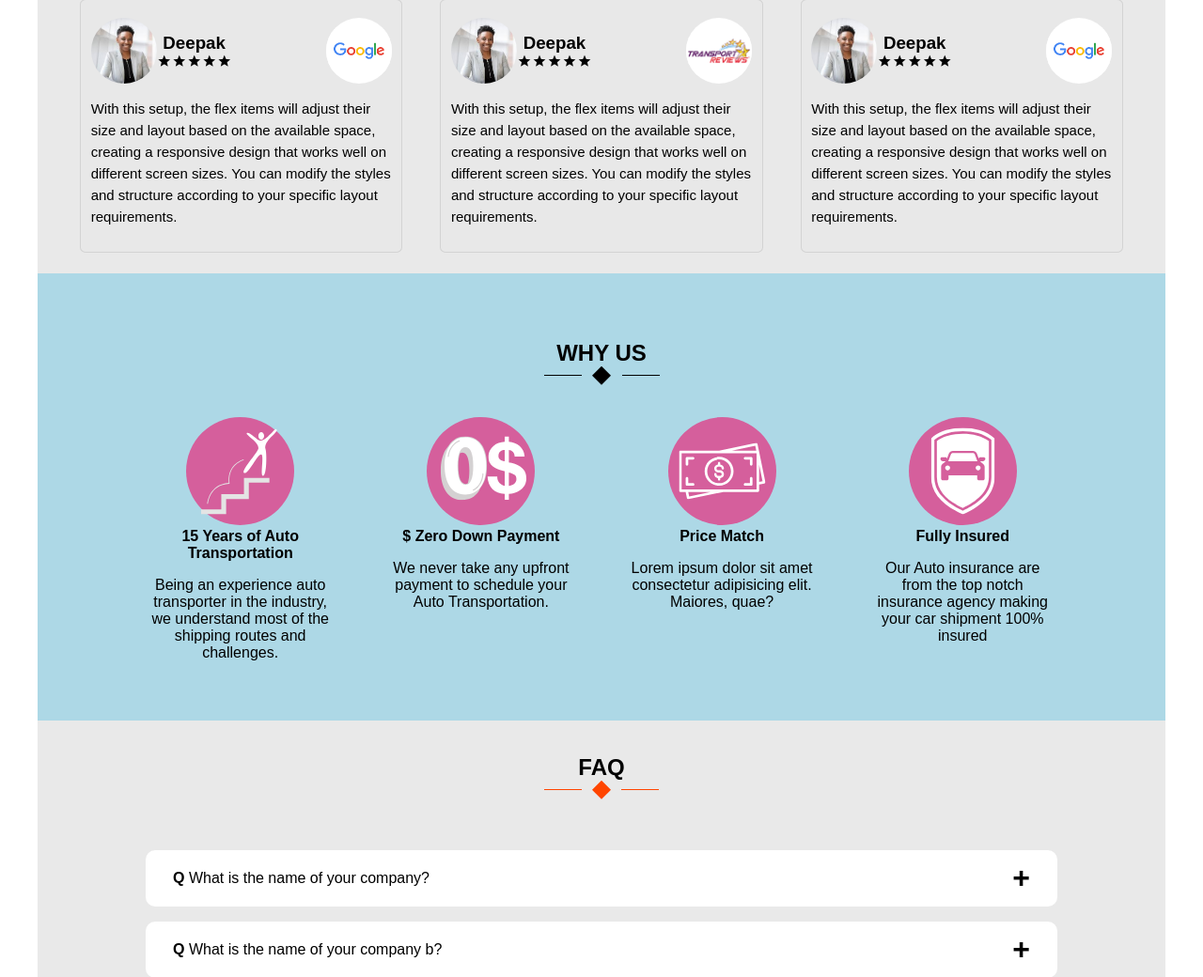
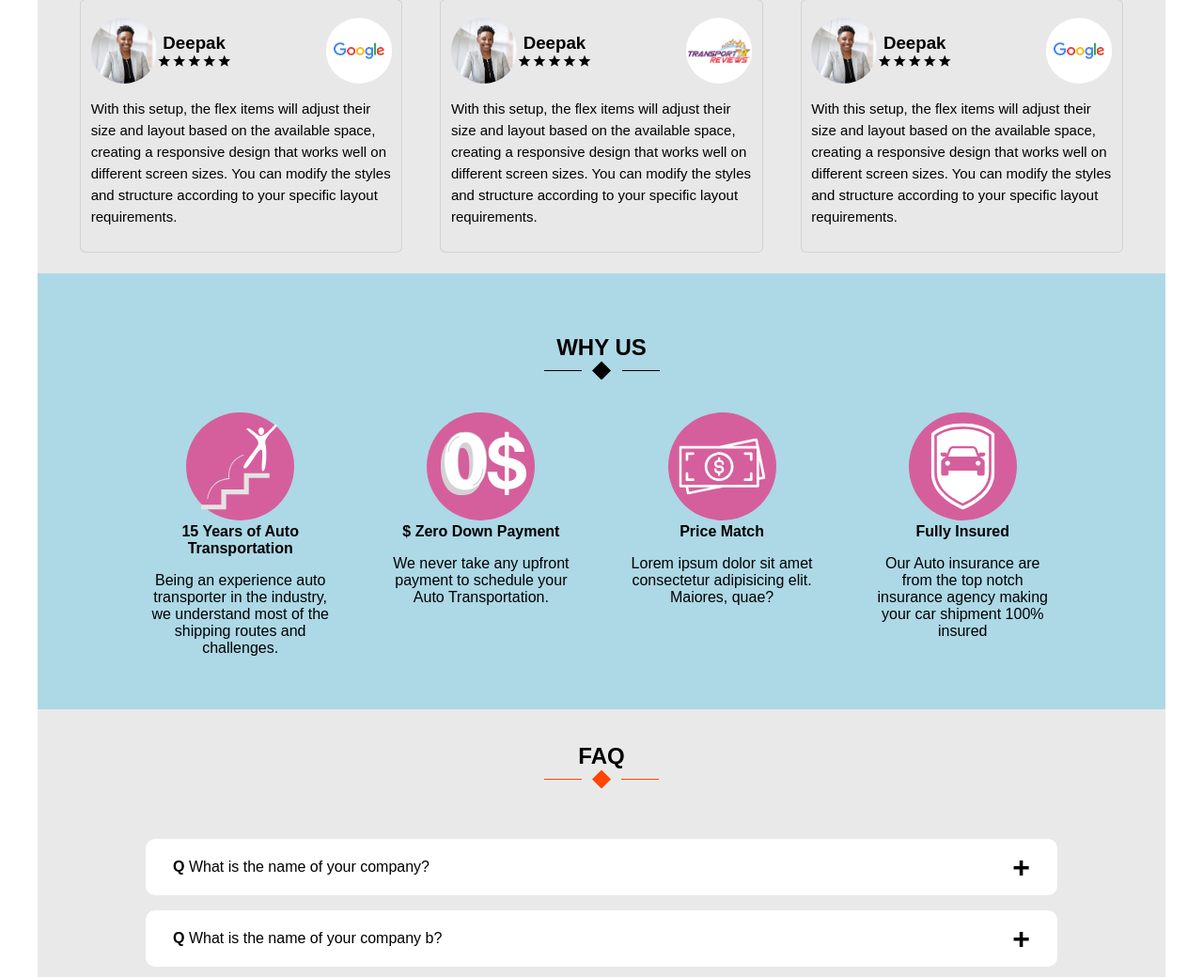
Before and after one commit to lazydesigner/anytimemover, a PHP site: page /rapiddash/services in a window 1280 px wide. Shown: the part 683-1723 px from the top of the page at 94% size. Run offline with PHP 8.4, Linux system fonts and the light colour scheme; data that the repository does not hold is empty.

Commit message:
improvement

```diff
--- a/_index.php
+++ b/_index.php
@@ -302,7 +302,7 @@ if(mysqli_num_rows($result) > 0){
             <?=$row['content'] ?>
 
         </div>
-        <div style="background-color: lightblue;padding:1%">
+        <div style="background-color: lightblue;padding:.5%">
         <div class="why-choose-us">
             <div class="why-choose-heading">
                 <h2>WHY US</h2>
```
